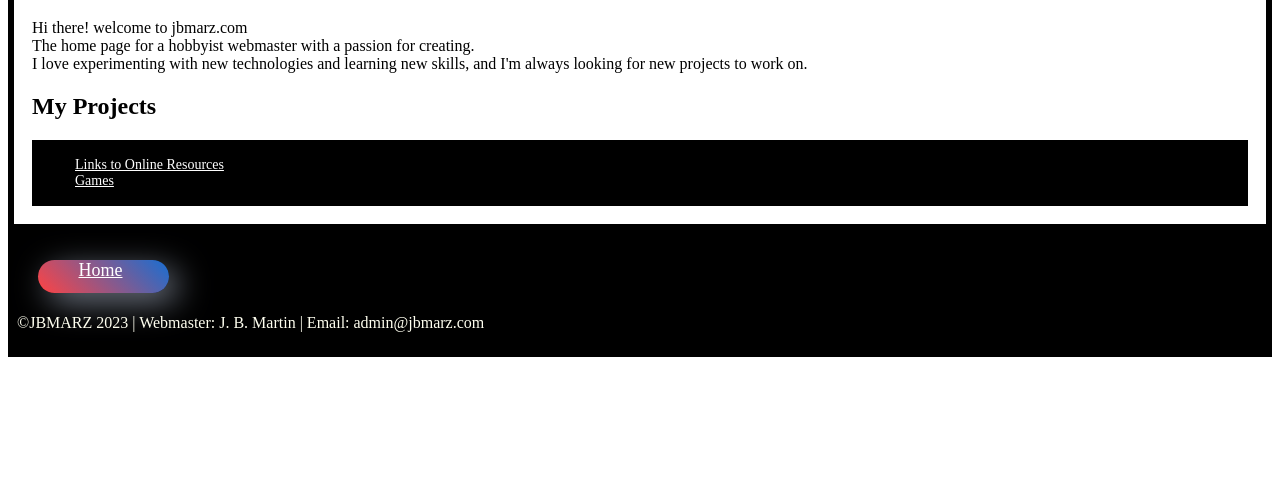
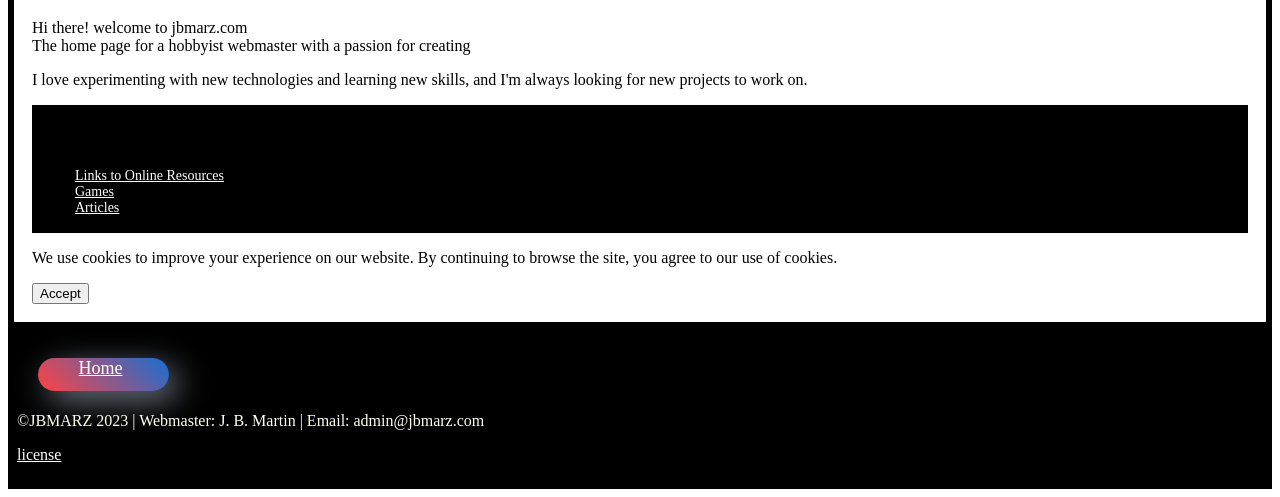
Before and after one commit to jbmarz/website, a plain HTML site: page index.html in a window 1280 px wide. Shown: the part 453-950 px from the top of the page. Before the commit the page ends 818 px from the top, so only its background shows below. Drawn offline with Linux system fonts and the light colour scheme; a web font is replaced by a local one.

Commit message:
Update index.html

```diff
--- a/index.html
+++ b/index.html
@@ -36,21 +36,33 @@
       </header>
 
       <main>
-        <h1> About Me </h1>
-          <p>Hi there! welcome to jbmarz.com <br/> The home page for a hobbyist webmaster with a passion for creating.<br/>I love experimenting with new technologies and learning new skills, and I'm always looking for new projects to work on.</p>
-        <h2>My Projects</h2>
+        <div>
+         <h1> About Me </h1>
+          <p>Hi there! welcome to jbmarz.com <br/> The home page for a hobbyist webmaster with a passion for creating</p>
+          <p>I love experimenting with new technologies and learning new skills, and I'm always looking for new projects to work on.</p>
+        </div>
+        <div>
+
+        </div>
         <div class="projects">
+         <h2>My Projects</h2>
           <ul>
             <li>
               <a href="https://docs.google.com/spreadsheets/d/e/2PACX-1vR6OnjbJjT5uV67H58dhN-ywH6YgigWDNA4WJToCkN44mnVsY6sxDMH2Bk_KPD_olSg0KSV3ticaO0A/pubhtml">Links to Online Resources</a>
-
             </li>
             <li>
                 <a href="games">Games</a>
             </li>
-            <!--<li><a href="#">Project 3</a></li>-->
+            <li><a href="articles">Articles</a>
+            </li>
           </ul>
         </div>
+        <!--cookies div is hidden once user accepts the cookies popup-->
+        <div id="cookie-consent">
+                <p>We use cookies to improve your experience on our website. By continuing to browse the site, you agree to our use of cookies.</p>
+                 <button id="accept-cookies">Accept</button>
+        </div>
+
       </main>
 
       <!--Start of FOOTER SECTION-->
@@ -61,11 +73,12 @@
         <div class="footnotes">
 
             <p> &copy;JBMARZ 2023 | Webmaster: J. B. Martin | Email: admin@jbmarz.com </p>
+            <p> <a href="https://github.com/jbmarz/website/blob/main/license">license</a></p>
         </div>
       </footer>
 
       <!--scripts-->
 
-      <script src="main.js"></script>
+      <script src="js/cookies.js"></script>
     </body>
   </html>
```
